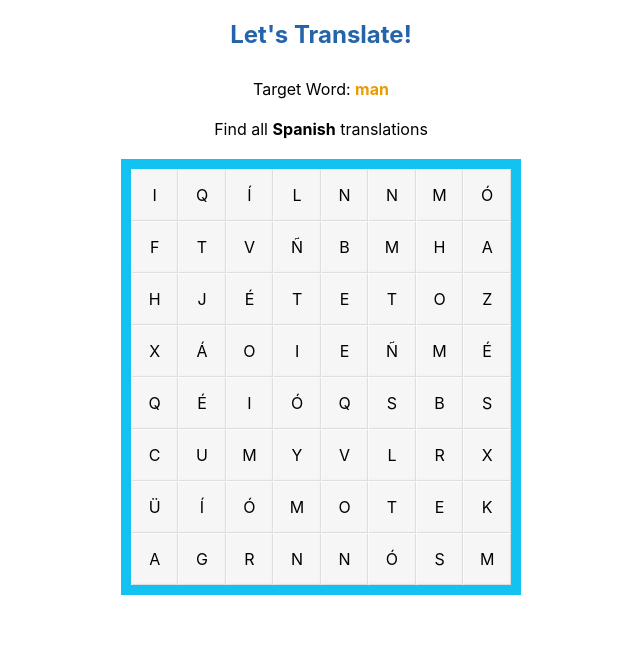
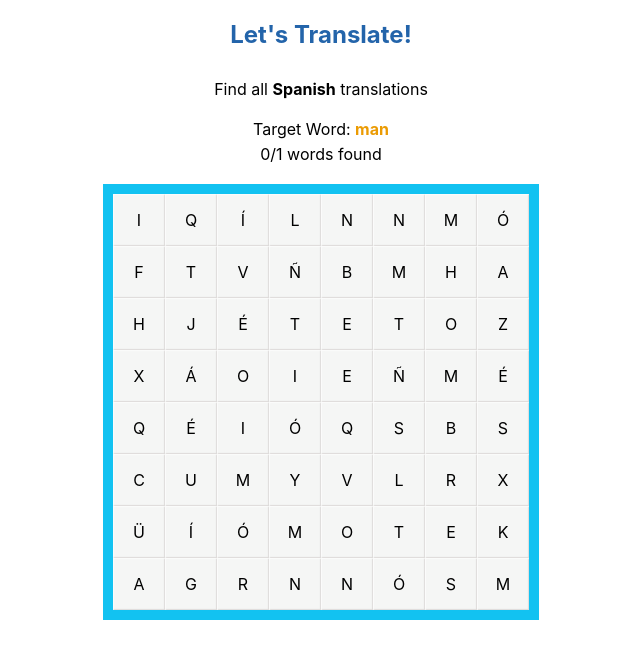
Before and after one commit to ajarian/Word-Find, a React (Create React App) app: page / in a window 1280 px wide. Shown: the top 658 px of the page, without its empty margins (319-959 px from the left). Built offline with nearby package versions, Linux system fonts and the light colour scheme.

Commit message:
Cleaned some styling, added grid header component, fixed success bug

```diff
--- /dev/null
+++ b/src/components/GridHeader.js
@@ -0,0 +1,33 @@
+import React from 'react';
+import '../styles/GridHeader.scss';
+
+export default class GridHeader extends React.Component {
+	render() {
+		const {
+			currentWord,
+			foundWords,
+			targetLanguage,
+			totalWordsToFind,
+		} = this.props;
+
+		return (
+			<div className="grid-header">
+				<div className="instructions">
+					<span>
+						Find all <strong>{targetLanguage}</strong> translations
+					</span>
+					<br />
+					<br />
+					<span>
+						Target Word: <strong className="target-word">{currentWord}</strong>
+					</span>
+				</div>
+				<div className="progress">
+					<span>
+						{foundWords}/{totalWordsToFind} words found
+					</span>
+				</div>
+			</div>
+		);
+	}
+}
--- a/src/components/Layout.js
+++ b/src/components/Layout.js
@@ -1,8 +1,8 @@
-import React from "react";
+import React from 'react';
 
-import gameData from "../resources/gamedata.json";
-import "../styles/Layout.scss";
-import WordGrid from "./WordGrid";
+import gameData from '../resources/gamedata.json';
+import '../styles/Layout.scss';
+import WordGrid from './WordGrid';
 
 export default class Layout extends React.Component {
 	constructor(props) {
@@ -35,8 +35,8 @@ export default class Layout extends React.Component {
 	}
 
 	requestWordData() {
-    const { wordObjects } = this.state;
-    gameData.forEach(wordObject => wordObjects.push(wordObject));
+		let { wordObjects } = this.state;
+		gameData.forEach((wordObject) => wordObjects.push(wordObject));
 
 		this.setState({
 			wordObjects: wordObjects
@@ -56,7 +56,9 @@ export default class Layout extends React.Component {
 					/>
 				)}
 				{allGridsComplete && (
-          <h2 className="finished-text">Congratulations! You're an expert linguist.</h2>
+					<h2 className="finished-text">
+						Congratulations! You're an expert linguist.
+					</h2>
 				)}
 			</div>
 		);
--- a/src/components/WordGrid.js
+++ b/src/components/WordGrid.js
@@ -1,8 +1,9 @@
-import React from "react";
-import "../styles/WordGrid.scss";
+import React from 'react';
+import GridHeader from './GridHeader';
+import '../styles/WordGrid.scss';
 
 const languages = {
-  es: "Spanish"
+	es: 'Spanish',
 };
 
 export default class WordGrid extends React.Component {
@@ -29,10 +30,13 @@ export default class WordGrid extends React.Component {
 
 	componentDidUpdate(prevProps) {
 		if (this.props.currentWordData !== prevProps.currentWordData) {
+			const wordLocations = this.props.currentWordData.word_locations,
+				totalWordsToFind = Object.getOwnPropertyNames(wordLocations).length;
 			this.setState(
 				{
 					currentWordData: this.props.currentWordData,
-          wordLocations: this.props.currentWordData.word_locations
+					totalWordsToFind,
+					wordLocations,
 				},
 				() => this.buildCharacterGrid()
 			);
@@ -76,20 +80,33 @@ export default class WordGrid extends React.Component {
 		}
 	}
 
+	/* Ensure we don't add duplicate objects to succesfulFinds array */
+	containsDuplicateEntry(successfulFinds, locationString) {
+		let containsDuplicate = false;
+
+		successfulFinds.forEach((object) => {
+			if (object.locationString === locationString) {
+				containsDuplicate = true;
+			}
+		});
+
+		return containsDuplicate;
+	}
+
 	determineCellStyle(position) {
 		const { selectedCharacterCoords, startPoint, successfulFinds } = this.state;
-    let classnames = "grid-cell";
+		let classnames = 'grid-cell';
 
 		// Successful finds array holds objects that contain a character lookup and
 		// a string created from those coordinates
 		if (successfulFinds.length > 0) {
-      successfulFinds.forEach(find => {
+			successfulFinds.forEach((find) => {
 				const characterDictionary = find.selectedCharacterCoords;
 				if (
 					characterDictionary[position.y] &&
 					characterDictionary[position.y][position.x]
 				) {
-          classnames += " complete";
+					classnames += ' complete';
 				}
 			});
 		}
@@ -100,7 +117,7 @@ export default class WordGrid extends React.Component {
 			selectedCharacterCoords[position.y] &&
 			selectedCharacterCoords[position.y][position.x]
 		) {
-      classnames += " highlighted";
+			classnames += ' highlighted';
 		}
 
 		return classnames;
@@ -109,7 +126,7 @@ export default class WordGrid extends React.Component {
 	determineDiagonalSelections(startPoint, endPoint, selectedCharacterCoords) {
 		const yDiff = endPoint.y - startPoint.y,
 			xDiff = endPoint.x - startPoint.x;
-    let locationString = "";
+		let locationString = '';
 
 		// Diagonal points have equivalent differences between x & y values
 		if (Math.abs(yDiff) === Math.abs(xDiff)) {
@@ -123,7 +140,7 @@ export default class WordGrid extends React.Component {
 				selectedCharacterCoords[yValue] = {};
 				selectedCharacterCoords[yValue][xValue] = true;
 				locationString +=
-          locationString === ""
+					locationString === ''
 						? `${xValue},${yValue}`
 						: `,${xValue},${yValue}`;
 			}
@@ -135,13 +152,13 @@ export default class WordGrid extends React.Component {
 	determineHorizontalSelections(startPoint, endPoint, selectedCharacterCoords) {
 		const leftValue = startPoint.x < endPoint.x ? startPoint.x : endPoint.x,
 			rightValue = leftValue === startPoint.x ? endPoint.x : startPoint.x;
-    let locationString = "";
+		let locationString = '';
 		selectedCharacterCoords[endPoint.y] = {};
 
 		for (let i = leftValue; i <= rightValue; i++) {
 			selectedCharacterCoords[endPoint.y][i] = true;
 			locationString +=
-        locationString === "" ? `${i},${endPoint.y}` : `,${i},${endPoint.y}`; // Xn,Yn
+				locationString === '' ? `${i},${endPoint.y}` : `,${i},${endPoint.y}`; // Xn,Yn
 		}
 
 		return locationString;
@@ -150,13 +167,13 @@ export default class WordGrid extends React.Component {
 	determineVerticalSelections(startPoint, endPoint, selectedCharacterCoords) {
 		const topValue = startPoint.y < endPoint.y ? startPoint.y : endPoint.y,
 			bottomValue = topValue === startPoint.y ? endPoint.y : startPoint.y;
-    let locationString = "";
+		let locationString = '';
 
 		for (let i = topValue; i <= bottomValue; i++) {
 			selectedCharacterCoords[i] = {};
 			selectedCharacterCoords[i][endPoint.x] = true;
 			locationString +=
-        locationString === "" ? `${endPoint.x},${i}` : `,${endPoint.x},${i}`; // Xn,Yn
+				locationString === '' ? `${endPoint.x},${i}` : `,${endPoint.x},${i}`; // Xn,Yn
 		}
 
 		return locationString;
@@ -172,7 +189,7 @@ export default class WordGrid extends React.Component {
 		this.setState(
 			{
 				selectedCharacterCoords,
-        startPoint: position
+				startPoint: position,
 			},
 			() => this.buildCharacterGrid()
 		);
@@ -181,7 +198,7 @@ export default class WordGrid extends React.Component {
 	onCellMove(endPoint) {
 		const { startPoint } = this.state;
 		let { gridComplete, wordLocations } = this.state,
-      locationString = "";
+			locationString = '';
 
 		// Only store new selected character coordinates if a starting point has been recorded
 		if (startPoint !== null) {
@@ -215,7 +232,7 @@ export default class WordGrid extends React.Component {
 			} else {
 				this.setState(
 					{
-            selectedCharacterCoords
+						selectedCharacterCoords,
 					},
 					() => this.buildCharacterGrid()
 				);
@@ -223,9 +240,8 @@ export default class WordGrid extends React.Component {
 		}
 	}
 
+	/* Clear highlighting and selection on mouse up */
 	onCellRelease() {
-    // On mouse up, highlighting is stopped and current
-    // selection is cleared
 		this.setState(
 			{
 				selectedCharacterCoords: {},
@@ -252,13 +268,15 @@ export default class WordGrid extends React.Component {
 
 		// Storing selectedCharacterCoords to do character comparison when
 		// building the grid and corresponding location string to determine grid completion
+		if (!this.containsDuplicateEntry(successfulFinds, locationString)) {
 			successfulFinds.push({
 				selectedCharacterCoords,
 				locationString
 			});
+		}
 
 		const foundLocationStrings = successfulFinds.map(
-      find => find.locationString
+			(find) => find.locationString
 		);
 
 		// Grid is solved if every location string in word locations has been found
@@ -278,29 +296,33 @@ export default class WordGrid extends React.Component {
 	}
 
 	render() {
-    const { characterGrid, currentWordData, gridComplete } = this.state;
+		const {
+			characterGrid,
+			currentWordData,
+			gridComplete,
+			successfulFinds,
+			totalWordsToFind
+		} = this.state;
 
 		return (
 			<div className="grid-section">
 				{currentWordData && (
-          <div className="grid-heading">
-            <span>
-              Target Word:{" "}
-              <strong className="target-word">{currentWordData.word}</strong>
-            </span>
-            <br />
-            <span>
-              Find all{" "}
-              <strong>{languages[currentWordData.target_language]}</strong>{" "}
-              translations
-            </span>
-          </div>
+					<GridHeader
+						currentWord={currentWordData.word}
+						foundWords={successfulFinds.length}
+						totalWordsToFind={totalWordsToFind}
+						targetLanguage={languages[currentWordData.target_language]}
+					/>
 				)}
+
 				{characterGrid && (
+					<div className="grid-container">
 						<table className="character-grid">
 							<tbody>{characterGrid}</tbody>
 						</table>
+					</div>
 				)}
+
 				{gridComplete && (
 					<div className="button-area">
 						<span role="img" aria-label="party-popper">
--- /dev/null
+++ b/src/styles/Colors.scss
@@ -0,0 +1,6 @@
+$button-alt-gray: #e8ebf7;
+$grid-blue: #12c2f1;
+$grid-gold: #eb9b03;
+$grid-gray: #f5f6f5;
+$heavy-blue: #2364aa;
+$pure-white: #ffff;
--- /dev/null
+++ b/src/styles/GridHeader.scss
@@ -0,0 +1,20 @@
+@import './Colors.scss';
+
+.grid-header {
+	display: flex;
+	flex-direction: column;
+	align-items: center;
+	margin-top: 10px;
+
+	.target-word {
+		color: $grid-gold;
+	}
+}
+
+.instructions {
+	text-align: center;
+}
+
+.progress {
+	margin-top: 5px;
+}
--- a/src/styles/Layout.scss
+++ b/src/styles/Layout.scss
@@ -1,3 +1,5 @@
+@import './Colors.scss';
+
 .layout {
 	align-items: center;
 	display: flex;
@@ -6,10 +8,10 @@
 	width: 100vw;
 
 	h2 {
-    color: #2364aa;
+		color: $heavy-blue;
 	}
 
 	.finished-text {
-    color: #eb9b03
+		color: $grid-gold;
 	}
 }
--- a/src/styles/WordGrid.scss
+++ b/src/styles/WordGrid.scss
@@ -1,5 +1,4 @@
-$grid-blue: #12c2f1;
-$grid-gold: #eb9b03;
+@import './Colors.scss';
 
 .grid-section {
 	align-items: center;
@@ -8,26 +7,18 @@ $grid-gold: #eb9b03;
 	height: 500px;
 	width: 500px;
 
-  .grid-heading {
+	.grid-container {
 		display: flex;
-    flex-direction: column;
-    align-items: center;
-    margin-top: 10px;
-
-    .target-word {
-      color: $grid-gold;
-    }
+		justify-content: center;
+		margin-top: 20px;
 	}
 
 	.character-grid {
 		border: 10px solid $grid-blue;
 		border-spacing: 0px;
-    height: 80%;
-    margin-top: 20px;
-    width: 80%;
 
 		.grid-cell {
-      background-color: #f5f6f5;
+			background-color: $grid-gray;
 			height: 50px;
 			text-align: center;
 			-webkit-box-shadow: inset 1px 1px 1px rgba(255, 255, 255, 0.637),
@@ -37,7 +28,7 @@ $grid-gold: #eb9b03;
 		}
 
 		.grid-cell.highlighted {
-      color: white;
+			color: $pure-white;
 
 			.character-container {
 				align-items: center;
@@ -51,13 +42,17 @@ $grid-gold: #eb9b03;
 
 		.grid-cell.complete {
 			background-color: $grid-gold;
-      color: white;
+			color: $pure-white;
 
 			.character-container {
 				background-color: $grid-gold;
 				border-radius: 100%;
 			}
 		}
+	}
+
+	.button-area {
+		margin-top: 20px;
 	}
 
 	.continue-button {
@@ -70,11 +65,10 @@ $grid-gold: #eb9b03;
 	}
 
 	.continue-button:hover {
-    background-color: #E8EBF7;
+		background-color: $button-alt-gray;
 	}
 
 	.continue-button:focus {
 		outline: 0;
 	}
-
 }
```
Lines whose indentation alone changed are shown as unchanged.
